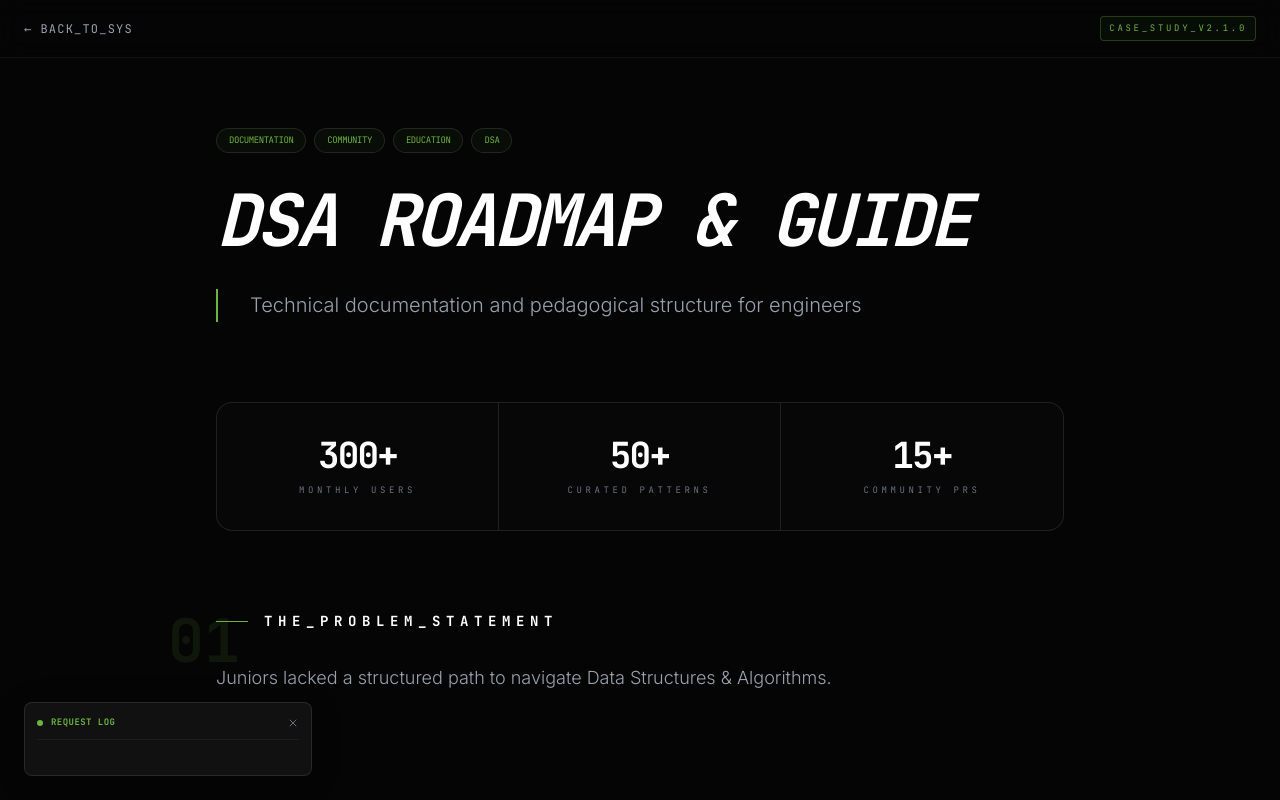
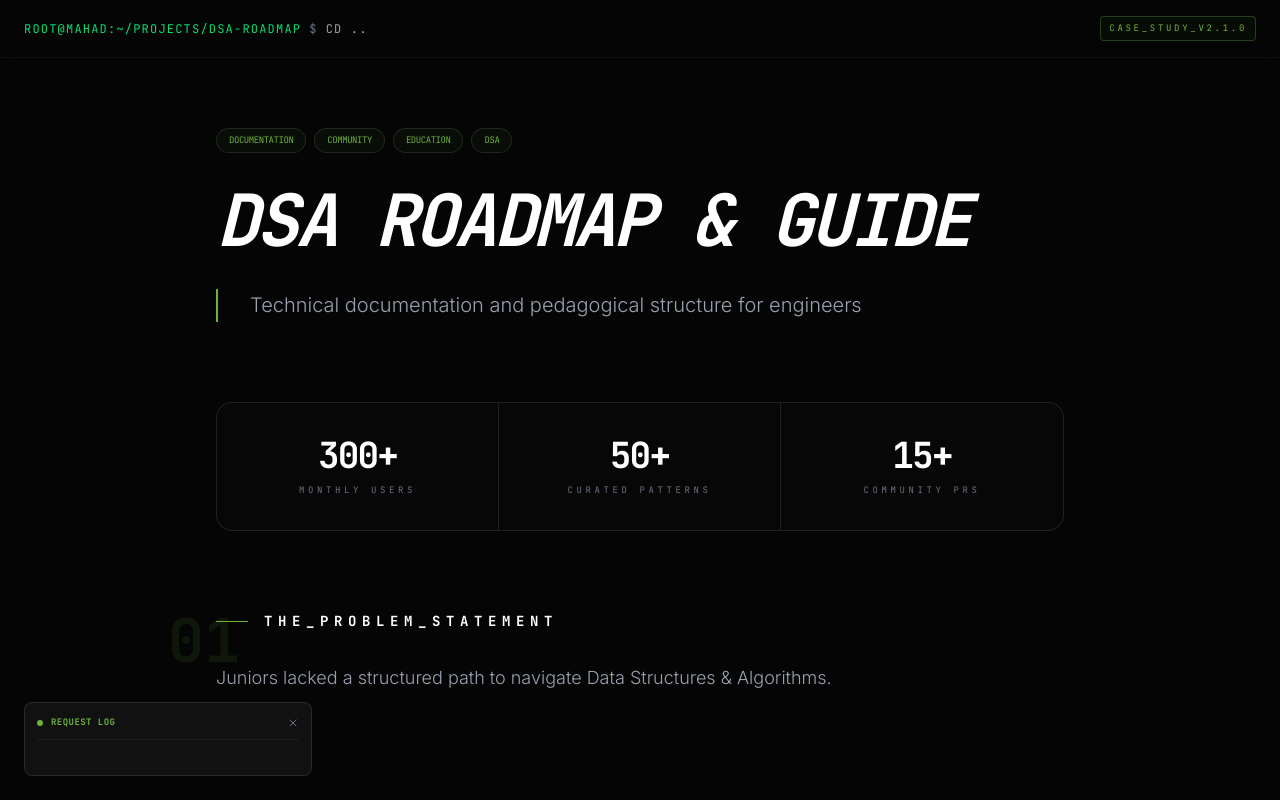
Before and after one commit to mahad2006/portfolio, a Next.js app in the folder Portfolio/: page /projects/dsa-roadmap in a window 1280 px wide. Shown: the top 800 px of the page. Built offline with nearby package versions, Linux system fonts and the light colour scheme.

Commit message:
feat(ui): Implement terminal-style navigation and fix dates
- Replaces the "Back to Home" button on subpages with a terminal-themed navigation bar that includes the current path.
- Corrects the footer copyright year to 2024.
- Updates placeholder dates on technical writing articles.

```diff
--- a/Portfolio/app/components/Footer.js
+++ b/Portfolio/app/components/Footer.js
@@ -71,7 +71,7 @@ export const Footer = () => {
             </div>
         </div>
         <div className="flex flex-col md:flex-row justify-between items-center pt-8 border-t border-white/5 gap-8">
-            <p className="text-gray-600 text-[10px] font-mono uppercase tracking-widest">© 2026 Shaikh Mahad. All Rights Reserved.</p>
+            <p className="text-gray-600 text-[10px] font-mono uppercase tracking-widest">© 2024 Shaikh Mahad. All Rights Reserved.</p>
 
             {/* Enhanced Navigation Buttons */}
             <div className="flex flex-wrap gap-4 justify-center">
--- a/Portfolio/app/components/Writing.js
+++ b/Portfolio/app/components/Writing.js
@@ -9,13 +9,13 @@ export const Writing = () => {
         <div className="grid md:grid-cols-2 gap-8">
             <a href="#" className="block p-8 rounded-2xl glass-panel hover:bg-white/[0.05] transition-all group relative overflow-hidden">
                 <div className="absolute top-0 right-0 bg-[#6DB33F]/20 text-[#6DB33F] text-[10px] font-bold px-3 py-1 rounded-bl-lg">POPULAR</div>
-              <div className="flex justify-between items-start mb-4"><span className="text-xs font-mono text-[#6DB33F]">Performance Engineering</span><div className="flex gap-2"><span className="text-xs text-gray-500">6 min read</span><span className="text-xs text-gray-500">Dec 2024</span></div></div>
+              <div className="flex justify-between items-start mb-4"><span className="text-xs font-mono text-[#6DB33F]">Performance Engineering</span><div className="flex gap-2"><span className="text-xs text-gray-500">6 min read</span><span className="text-xs text-gray-500">Jan 2026</span></div></div>
               <h3 className="text-xl font-bold text-white mb-2 group-hover:text-[#6DB33F] transition-colors">Why I chose Recursive Descent for my Math Parser</h3>
               <p className="text-gray-400 text-sm leading-relaxed mb-4">Exploring the trade-offs between Shunting-Yard algorithm and hand-written recursive descent parsers for mobile-constrained environments.</p>
               <div className="flex items-center text-sm font-bold text-white group-hover:translate-x-2 transition-transform">Read Article <span className="ml-2">→</span></div>
             </a>
             <a href="#" className="block p-8 rounded-2xl glass-panel hover:bg-white/[0.05] transition-all group">
-              <div className="flex justify-between items-start mb-4"><span className="text-xs font-mono text-[#E76F00]">Databases</span><div className="flex gap-2"><span className="text-xs text-gray-500">4 min read</span><span className="text-xs text-gray-500">Nov 2024</span></div></div>
+              <div className="flex justify-between items-start mb-4"><span className="text-xs font-mono text-[#E76F00]">Databases</span><div className="flex gap-2"><span className="text-xs text-gray-500">4 min read</span><span className="text-xs text-gray-500">Jan 2026</span></div></div>
               <h3 className="text-xl font-bold text-white mb-2 group-hover:text-[#E76F00] transition-colors">Optimistic vs Pessimistic Locking in Spring Boot</h3>
               <p className="text-gray-400 text-sm leading-relaxed mb-4">A deep dive into handling concurrency in inventory management systems and when to use `@Version` annotations.</p>
               <div className="flex items-center text-sm font-bold text-white group-hover:translate-x-2 transition-transform">Read Article <span className="ml-2">→</span></div>
--- a/Portfolio/app/projects/[slug]/page.js
+++ b/Portfolio/app/projects/[slug]/page.js
@@ -38,8 +38,10 @@ export default async function ProjectPage({ params }) {
     <div className="min-h-screen text-gray-300 font-sans selection:bg-[#6DB33F] selection:text-black pb-24">
       {/* Navigation */}
       <nav className="fixed top-0 w-full z-50 bg-[#050505]/80 backdrop-blur-md border-b border-white/5 px-6 py-4 flex justify-between items-center">
-        <a href="/#projects" className="text-xs font-mono text-gray-400 hover:text-white transition-colors flex items-center gap-2 group tracking-widest">
-          <span className="group-hover:-translate-x-1 transition-transform">←</span> BACK_TO_SYS
+        <a href="/#projects" className="group text-xs font-mono text-gray-400 hover:text-[#6DB33F] transition-colors flex items-center gap-2 tracking-widest uppercase">
+          <span className="text-green-400">root@mahad:~/projects/{slug}</span>
+          <span className="text-gray-500">$</span>
+          <span className="group-hover:text-orange-400 transition-colors">cd ..</span>
         </a>
         <div className="font-mono text-[9px] text-[#6DB33F] border border-[#6DB33F]/30 px-2 py-1 rounded tracking-[0.3em] bg-[#6DB33F]/5 uppercase">
           Case_Study_v2.1.0
--- a/Portfolio/app/stats/page.js
+++ b/Portfolio/app/stats/page.js
@@ -88,12 +88,10 @@ export default function TelemetryPage() {
       {/* Navigation */}
       <nav className="fixed top-0 w-full z-50 bg-[#050505]/90 backdrop-blur-xl border-b border-white/5 px-6 py-4">
         <div className="max-w-7xl mx-auto flex justify-between items-center">
-          <Link href="/" className="text-xs text-gray-400 hover:text-[#6DB33F] transition-all flex items-center gap-2 group tracking-widest uppercase">
-            <span className="group-hover:-translate-x-1 transition-transform">←</span>
-            <span className="relative">
-              EXIT
-              <span className="absolute -bottom-1 left-0 w-0 h-px bg-[#6DB33F] group-hover:w-full transition-all duration-300"></span>
-            </span>
+          <Link href="/" className="group text-xs text-gray-400 hover:text-[#6DB33F] transition-colors flex items-center gap-2 tracking-widest uppercase">
+            <span className="text-green-400">root@mahad:~/stats</span>
+            <span className="text-gray-500">$</span>
+            <span className="group-hover:text-orange-400 transition-colors">cd ..</span>
           </Link>
           <div className="flex items-center gap-3">
             <div className="w-2 h-2 rounded-full bg-[#6DB33F] animate-pulse shadow-[0_0_10px_#6DB33F]"></div>
--- a/Portfolio/app/status/page.js
+++ b/Portfolio/app/status/page.js
@@ -30,8 +30,10 @@ export default function SystemStatus() {
     <div className="min-h-screen bg-[#050505] text-gray-300 font-sans selection:bg-[#6DB33F] selection:text-black">
       {/* Navigation */}
       <nav className="fixed top-0 w-full z-50 bg-[#050505]/80 backdrop-blur-md border-b border-white/5 px-6 py-4 flex justify-between items-center">
-        <Link href="/" className="text-xs font-mono text-gray-400 hover:text-white transition-colors flex items-center gap-2 group tracking-widest">
-          <span className="group-hover:-translate-x-1 transition-transform">←</span> BACK_TO_HOME
+        <Link href="/" className="group text-xs font-mono text-gray-400 hover:text-[#6DB33F] transition-colors flex items-center gap-2 tracking-widest uppercase">
+          <span className="text-green-400">root@mahad:~/status</span>
+          <span className="text-gray-500">$</span>
+          <span className="group-hover:text-orange-400 transition-colors">cd ..</span>
         </Link>
         <div className="flex items-center gap-2">
           <div className="w-2 h-2 rounded-full bg-[#6DB33F] animate-pulse"></div>
--- a/Portfolio/app/uses/page.js
+++ b/Portfolio/app/uses/page.js
@@ -95,11 +95,9 @@ export default function UsesPage() {
       <nav className="fixed top-0 w-full z-50 bg-[#050505]/90 backdrop-blur-xl border-b border-white/5 px-6 py-4">
         <div className="max-w-7xl mx-auto flex justify-between items-center">
           <Link href="/" className="group text-xs text-gray-400 hover:text-[#6DB33F] transition-colors flex items-center gap-2 tracking-widest uppercase">
-            <span className="group-hover:-translate-x-1 transition-transform">←</span>
-            <span className="relative">
-              BACK_TO_HOME
-              <span className="absolute -bottom-1 left-0 w-0 h-px bg-[#6DB33F] group-hover:w-full transition-all duration-300"></span>
-            </span>
+            <span className="text-green-400">root@mahad:~/uses</span>
+            <span className="text-gray-500">$</span>
+            <span className="group-hover:text-orange-400 transition-colors">cd ..</span>
           </Link>
           <div className="flex items-center gap-3">
             <div className="w-2 h-2 rounded-full bg-[#6DB33F] animate-pulse shadow-[0_0_10px_#6DB33F]"></div>
```
